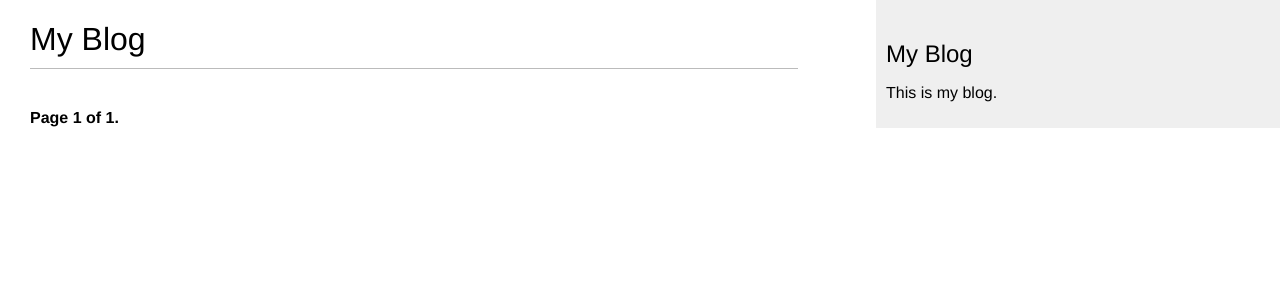
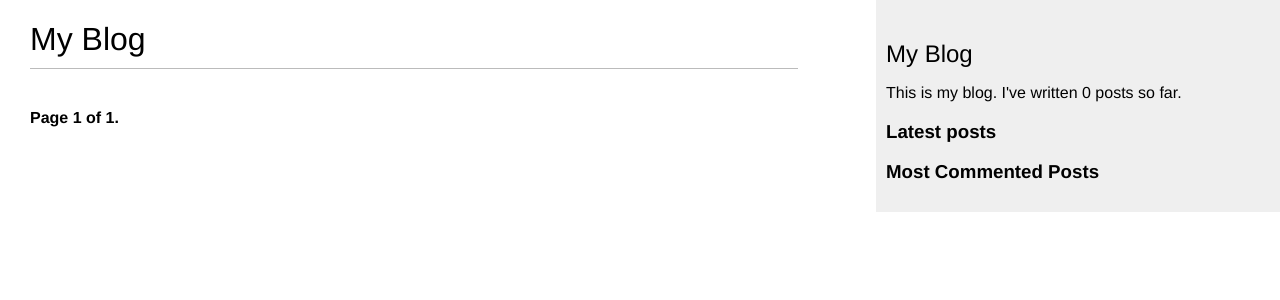
Before and after one commit to nahidsaikat/django-5-by-example, a Django app: page /blog/ in a window 1280 px wide. Shown: the top 300 px of the page. Run offline with Django 5.2, Linux system fonts and the light colour scheme; data that the repository does not hold is empty.

Commit message:
Add custom template tags and filter

```diff
--- a/myblog/blog/templates/blog/base.html
+++ b/myblog/blog/templates/blog/base.html
@@ -1,3 +1,4 @@
+{% load blog_tags %}
 {% load static %}
 <!DOCTYPE html>
 <html>
@@ -12,7 +13,23 @@
         </div>
         <div id="sidebar">
             <h2>My Blog</h2>
-            <p>This is my blog.</p>
+            <p>
+                This is my blog.
+                I've written {% total_posts %} posts so far.
+            </p>
+            <h3>Latest posts</h3>
+            {% show_latest_posts 3 %}
+            <h3>Most Commented Posts</h3>
+            {% get_most_commented_posts as most_commented_posts %}
+            <ul>
+                {% for post in most_commented_posts %}
+                    <li>
+                        <a href="{{ post.get_absolute_url }}">
+                            {{ post.title }}
+                        </a>
+                    </li>
+                {% endfor %}
+            </ul>
         </div>
     </body>
 </html>
--- a/myblog/blog/templates/blog/post/detail.html
+++ b/myblog/blog/templates/blog/post/detail.html
@@ -1,4 +1,5 @@
 {% extends "blog/base.html" %}
+{% load blog_tags %}
 
 {% block title %}{{ post.title }}{% endblock %}
 
@@ -7,7 +8,7 @@
   <p class="date">
     Published {{ post.publish }} by {{ post.author }}
   </p>
-  {{ post.body|linebreaks }}
+  {{ post.body|markdown }}
   <p>
     <a href='{% url "blog:post_share" post.id %}''>Share this post</a>
   </p>
--- /dev/null
+++ b/myblog/blog/templates/blog/post/latest_posts.html
@@ -0,0 +1,7 @@
+<ul>
+    {% for post in latest_posts %}
+        <li>
+            <a href="{{ post.get_absolute_url }}">{{ post.title }}</a>
+        </li>
+    {% endfor %}
+</ul>
--- a/myblog/blog/templates/blog/post/list.html
+++ b/myblog/blog/templates/blog/post/list.html
@@ -1,4 +1,5 @@
 {% extends "blog/base.html" %}
+{% load blog_tags %}
 
 {% block title %}My Blog{% endblock %}
 
@@ -25,7 +26,7 @@
     <p class="date">
       Published {{ post.publish }} by {{ post.author }}
     </p>
-    {{ post.body|truncatewords:30|linebreaks }}
+    {{ post.body|markdown|truncatewords_html:30 }}
   {% endfor %}
   {% include "pagination.html" with page=posts %}
 {% endblock %}
--- /dev/null
+++ b/myblog/blog/templatetags/blog_tags.py
@@ -0,0 +1,29 @@
+import markdown
+from django import template
+from django.db.models import Count
+from django.utils.safestring import mark_safe
+
+from ..models import Post
+
+register = template.Library()
+
+
+@register.simple_tag
+def total_posts():
+    return Post.published.count()
+
+
+@register.inclusion_tag('blog/post/latest_posts.html')
+def show_latest_posts(count=5):
+    latest_posts = Post.published.order_by('-publish')[:count]
+    return {'latest_posts': latest_posts}
+
+
+@register.simple_tag
+def get_most_commented_posts(count=5):
+    return Post.published.annotate(total_comments=Count('comments')).order_by('-total_comments')[:count]
+
+
+@register.filter(name='markdown')
+def markdown_format(text):
+    return mark_safe(markdown.markdown(text))
--- a/myblog/pyproject.toml
+++ b/myblog/pyproject.toml
@@ -8,4 +8,5 @@ dependencies = [
     "django-taggit>=6.1.0",
     "django>=5.1.4",
     "python-decouple==3.8",
+    "markdown==3.6",
 ]
```
Also changed, not shown: myblog/blog/templatetags/__init__.py (added), 1 other file.
